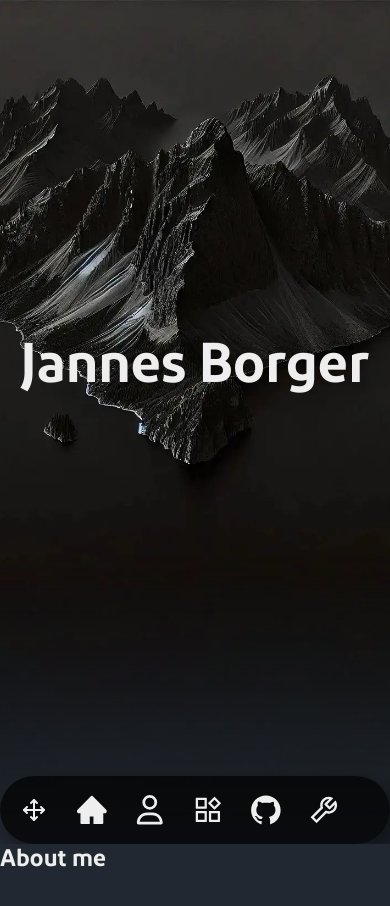
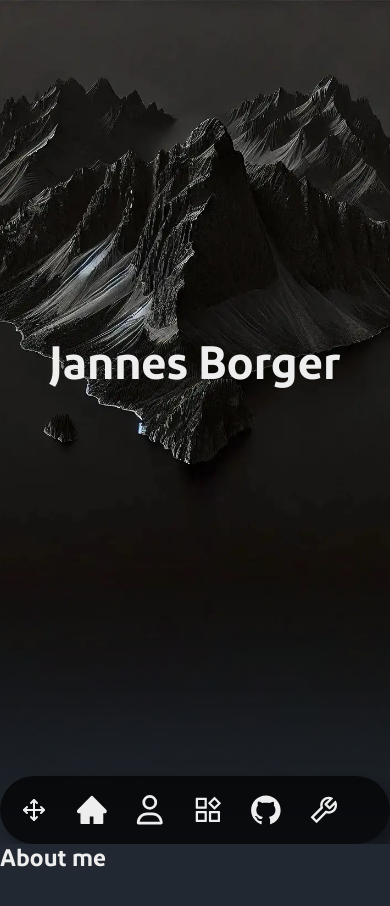
Before and after one commit to Synkrotic/Portfolio, a React (Vite) app in the folder Portfolio/: page / in a window 390 px wide. Shown: the top 906 px of the page. Built offline with nearby package versions, Linux system fonts and the light colour scheme.

Commit message:
Small Mobile Fixes

```diff
--- a/Portfolio/src/App.css
+++ b/Portfolio/src/App.css
@@ -53,11 +53,13 @@
 
 @media screen and (max-width: 768px) {
   #header-name {
-    font-size: 3.5rem;
+    font-size: 12vw;
+    max-width: 80vw;
   }
 
   #header-profession {
-    font-size: 1.7rem;
+    font-size: 6vw;
+    max-width: 70vw;
   }
 }
 
--- a/Portfolio/src/Components/NavBar.tsx
+++ b/Portfolio/src/Components/NavBar.tsx
@@ -215,6 +215,7 @@ class NavBar extends React.Component<NavBarProps> {
 
         onMouseUp={() => { this.stopMove(); }}
         onTouchEnd={() => { this.stopMove(); }}
+        onTouchCancel={() => { this.stopMove(); }}
 
         onMouseMove={(e) => {
           let mouse = e as React.MouseEvent;
```
